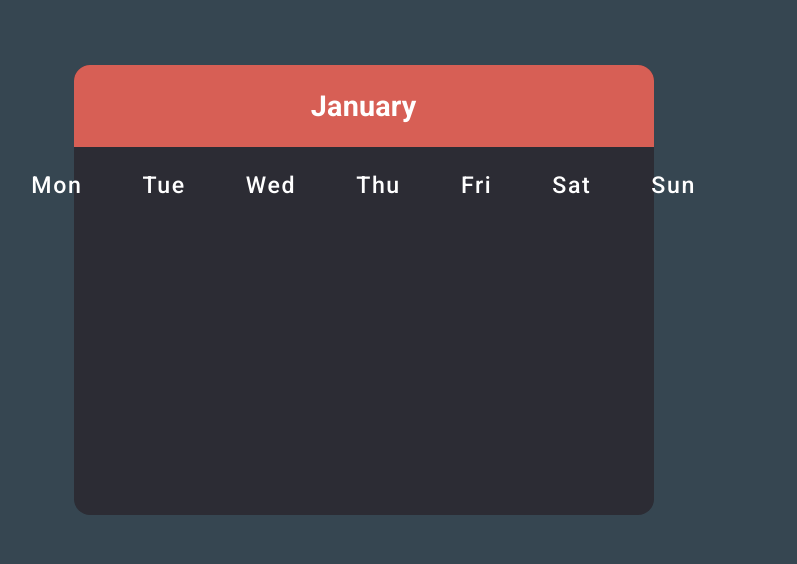
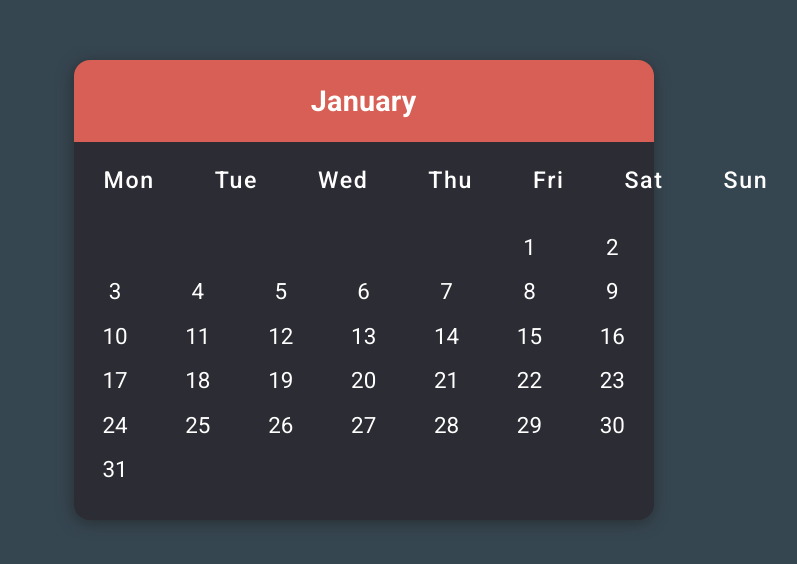
Before and after one commit to Simon558/Mood-Calendar, a plain HTML site: page src/index.html in a window 1280 px wide. Shown: the part 110-674 px from the top of the page, without its empty margins (63-860 px from the left). Drawn offline with Linux system fonts and the light colour scheme.

Commit message:
Dynamic adding days to the calendar

```diff
--- a/src/script.js
+++ b/src/script.js
@@ -13,9 +13,32 @@ const months = [
     'December',
 ];
 
+//Get current date
 let currentDate = new Date();
+let currentYear = currentDate.getFullYear();
+let currentMonth = currentDate.getMonth();
+let currentDay = currentDate.getDay();
 
-//Dsiplay current month name
+//Display current month name
 const monthDisplay = document.getElementById('month');
-let currentMonth = currentDate.getMonth();
 monthDisplay.innerHTML = months[currentMonth];
+
+//Get number of days in month
+const daysInMonth = new Date(currentYear, currentMonth + 1, 0).getDate();
+
+//Display days
+const days = document.getElementById('days');
+
+//Moves days to right place
+for (let i = 1; i <= currentDay; i++) {
+    let p = document.createElement('p');
+    p.innerHTML = '';
+    days.appendChild(p);
+}
+
+for (let i = 1; i <= daysInMonth; i++) {
+    let p = document.createElement('p');
+    p.innerHTML = i;
+
+    days.appendChild(p);
+}
--- a/src/styles/_calendar.scss
+++ b/src/styles/_calendar.scss
@@ -1,12 +1,13 @@
 .calendar{
     border-radius: 1rem;
     width: 68%;
-    height: 450px;
+    height: 460px;
     background-color: $calendarPrimary;
+    box-shadow: -1px 3px 15px 0px rgba(31, 31, 31, 0.6);
 }
 
 .month{
-    color: #FFFFFF;
+    color: $primary;
     font-size: 1.8rem;
     font-weight: 700;
     letter-spacing: 0.01rem;
@@ -19,12 +20,12 @@
 }
 
 .days-week {
-    display: flex;
-    flex-direction: row;
-    justify-content: center;
+    display: grid;
+    grid-template-columns: repeat(7, 1fr);
+    margin-bottom: 1rem;
 
     & div{
-        color: #FFFFFF;
+        color: $primary;
         font-size: 1.45rem;
         font-weight: 500;
         letter-spacing: 0.1rem;
@@ -33,3 +34,17 @@
         padding: 1.5rem 1.875rem;
     }
 }
+
+.days{
+    display: grid;
+    grid-template-columns: repeat(7, 1fr);
+
+    & p{
+        color: $primary;
+        font-size: 1.4rem;
+        font-weight: 400;
+        font-family: 'Roboto', sans-serif;
+        text-align: center;
+        padding-bottom: 1.15rem;
+    }
+}
```
Also changed, not shown: src/styles/style.css, 1 other file.
